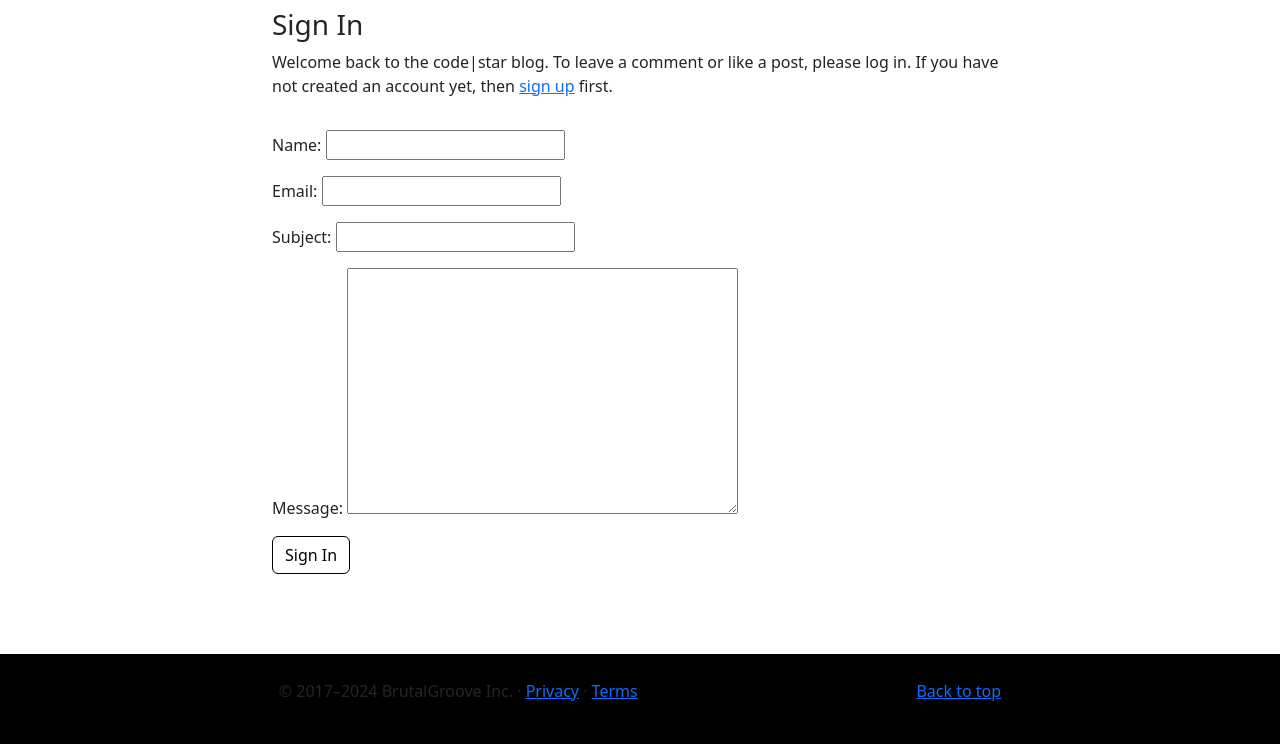
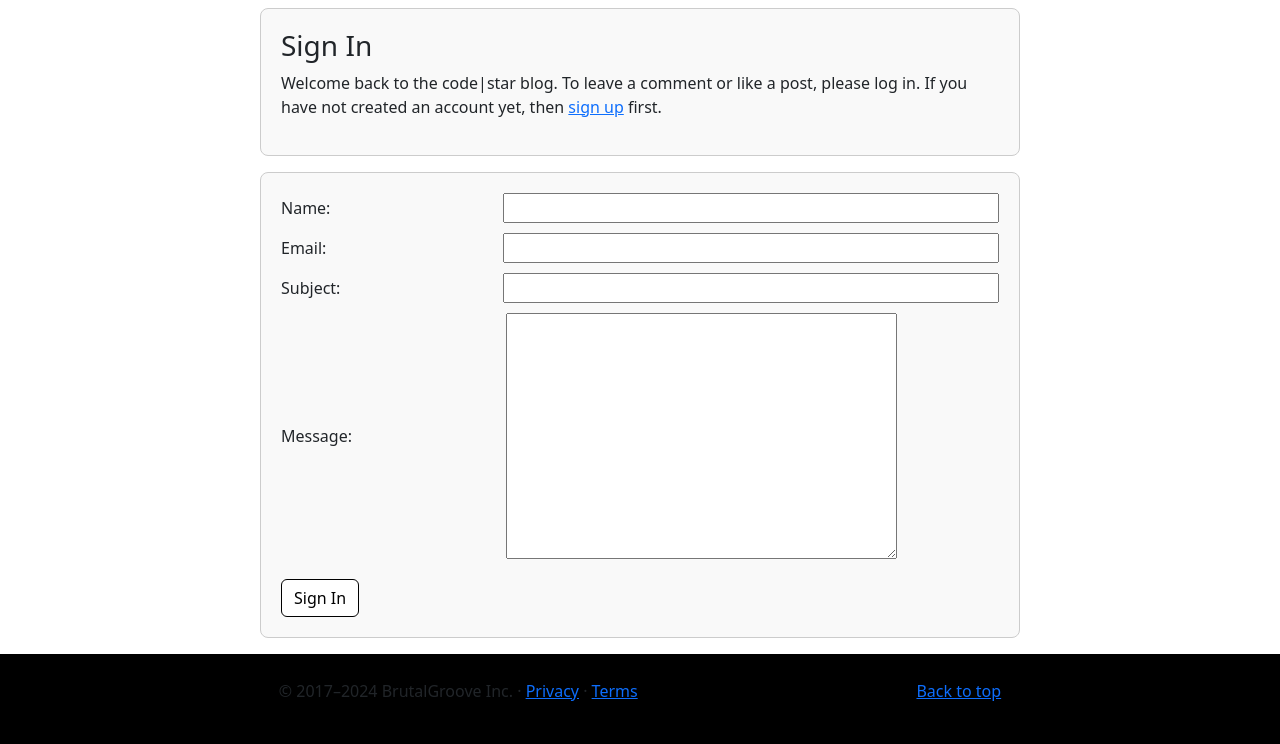
Before and after one commit to Ajfriel86/brutalgroove, a Django app: template templates/account/login.html in a window 1280 px wide. Shown: the part 56-800 px from the top of the page. Run offline with Django 3.2, Linux system fonts and the light colour scheme; the template is opened without the code that fills it: values that come from a table or form of the project are taken from there, others are empty; some libraries are stand-ins or nearby versions.

Commit message:
Add style for login page

```diff
--- a/static/css/style.css
+++ b/static/css/style.css
@@ -166,22 +166,46 @@ body {
     margin-bottom: 50px;
 }
 
+.container .row .col-md-8 {
+    border: 1px solid #ccc;
+    border-radius: 8px;
+    padding: 20px;
+    background-color: #f9f9f9;
+}
+
+form.login p {
+    display: flex;
+    align-items: center;
+    margin-bottom: 10px;
+}
+
+form.login label {
+    width: 30%;
+    min-width: 70px;
+    margin-right: 10px;
+}
+
+form.login input[type="text"],
+form.login input[type="email"],
+form.login input[type="password"] {
+    width: 70%;
+    flex-grow: 1;
+}
+
+form.login button.btn-signup {
+    margin-top: 10px;
+}
+
 .btn-signup {
     background-color: white;
-    /* White background */
     color: black;
-    /* Black text */
     border: 1px solid black;
-    /* Optional: adds a black border */
     transition: background-color 0.3s, color 0.3s;
-    /* Smooth transition for background and text color */
 }
 
 .btn-signup:hover {
     background-color: black;
-    /* Dark background on hover */
     color: white;
-    /* White text on hover */
 }
 
 /* Fixed positioning for the footer, ensuring it stays at the bottom */
```
